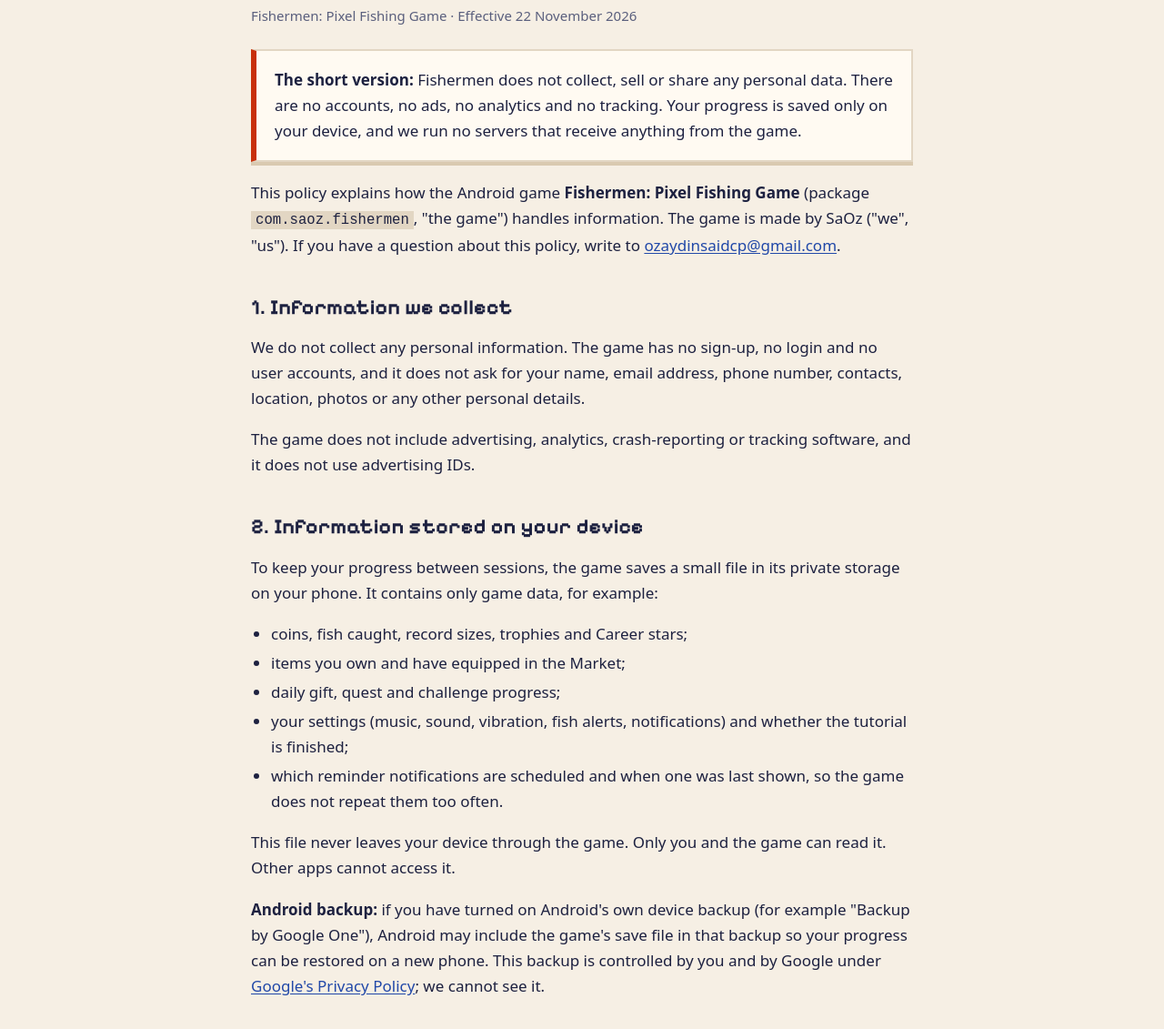
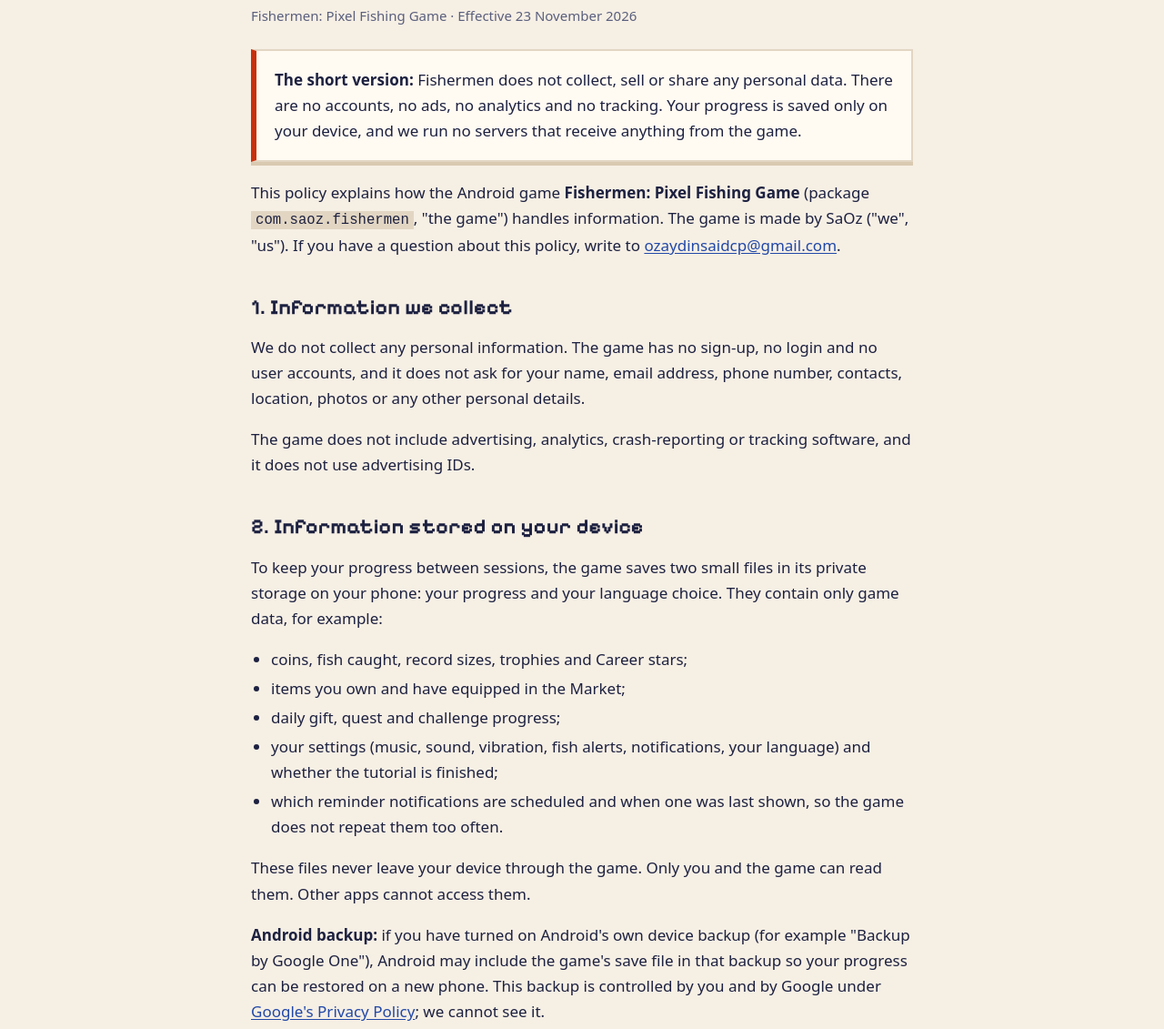
Before and after one commit to saidozaydin/fishermen-site, a plain HTML site: page docs/privacy/index.html in a window 1280 px wide. Shown: the part 144-1275 px from the top of the page at 91% size. Drawn offline with Linux system fonts and the light colour scheme.

Commit message:
Six spots on the home page; privacy: language file, children wording
Co-Authored-By: Claude Opus 5.5 <noreply@anthropic.com>

```diff
--- a/docs/privacy/index.html
+++ b/docs/privacy/index.html
@@ -23,7 +23,7 @@
 <main>
   <div class="wrap">
     <h1>Privacy Policy</h1>
-    <p class="meta">Fishermen: Pixel Fishing Game &middot; Effective 22 November 2026</p>
+    <p class="meta">Fishermen: Pixel Fishing Game &middot; Effective 23 November 2026</p>
 
     <div class="card summary">
       <p><strong>The short version:</strong> Fishermen does not collect, sell or share any personal data. There are no accounts, no ads, no analytics and no tracking. Your progress is saved only on your device, and we run no servers that receive anything from the game.</p>
@@ -36,15 +36,15 @@
     <p>The game does not include advertising, analytics, crash-reporting or tracking software, and it does not use advertising IDs.</p>
 
     <h2>2. Information stored on your device</h2>
-    <p>To keep your progress between sessions, the game saves a small file in its private storage on your phone. It contains only game data, for example:</p>
+    <p>To keep your progress between sessions, the game saves two small files in its private storage on your phone: your progress and your language choice. They contain only game data, for example:</p>
     <ul>
       <li>coins, fish caught, record sizes, trophies and Career stars;</li>
       <li>items you own and have equipped in the Market;</li>
       <li>daily gift, quest and challenge progress;</li>
-      <li>your settings (music, sound, vibration, fish alerts, notifications) and whether the tutorial is finished;</li>
+      <li>your settings (music, sound, vibration, fish alerts, notifications, your language) and whether the tutorial is finished;</li>
       <li>which reminder notifications are scheduled and when one was last shown, so the game does not repeat them too often.</li>
     </ul>
-    <p>This file never leaves your device through the game. Only you and the game can read it. Other apps cannot access it.</p>
+    <p>These files never leave your device through the game. Only you and the game can read them. Other apps cannot access them.</p>
     <p><strong>Android backup:</strong> if you have turned on Android's own device backup (for example "Backup by Google One"), Android may include the game's save file in that backup so your progress can be restored on a new phone. This backup is controlled by you and by Google under <a href="https://policies.google.com/privacy">Google's Privacy Policy</a>; we cannot see it.</p>
 
     <h2>3. Permissions</h2>
@@ -69,7 +69,7 @@
     <p>The in-game time of day and weather are calculated from your device's clock. The game does not use your location and does not contact a weather service.</p>
 
     <h2>7. Children</h2>
-    <p>The game is suitable for players of all ages. Because we do not collect personal information from anyone, we also do not knowingly collect personal information from children under 13 (or the minimum age in your country). If you believe a child has sent us personal information by email, contact us and we will delete it.</p>
+    <p>The game is rated suitable for all ages, but it is not designed specifically for children. Because we do not collect personal information from anyone, we also do not knowingly collect personal information from children under 13 (or the minimum age in your country). If you believe a child has sent us personal information by email, contact us and we will delete it.</p>
 
     <h2 id="delete">8. Deleting your data</h2>
     <p>All game data lives on your device, so you are in full control of it. To delete it:</p>
```
Also changed, not shown: docs/index.html (+1 -1 lines), src/index.html (+1 -1 lines), src/privacy.html (+5 -5 lines).
